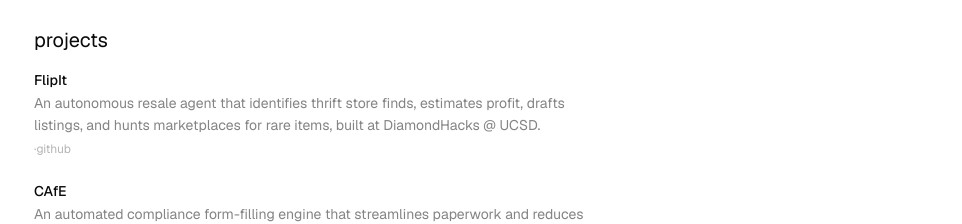
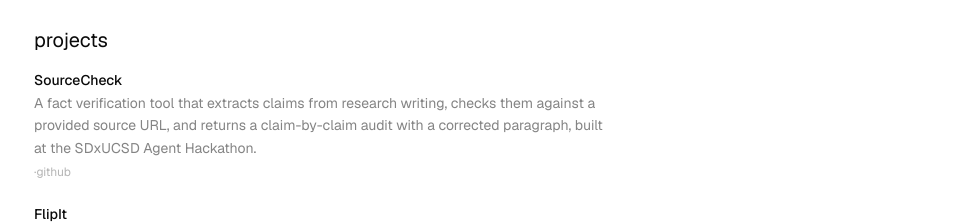
Before and after one commit to Eliot-2006/portfolio-v1, a Next.js app: page / in a window 1280 px wide. Shown: the part 576-800 px from the top of the page, without its empty margins (318-1280 px from the left). Built offline with nearby package versions, Linux system fonts and the light colour scheme.

Commit message:
updated project section

```diff
--- a/components/portfolio-section.tsx
+++ b/components/portfolio-section.tsx
@@ -18,6 +18,12 @@ const experience = [
 ]
 
 const projects = [
+  {
+    title: "SourceCheck",
+    description:
+      "A fact verification tool that extracts claims from research writing, checks them against a provided source URL, and returns a claim-by-claim audit with a corrected paragraph, built at the SDxUCSD Agent Hackathon.",
+    links: [{ label: "github", href: "https://github.com/Eliot-2006/SourceCheck" }],
+  },
   {
     title: "FlipIt",
     description:
```
